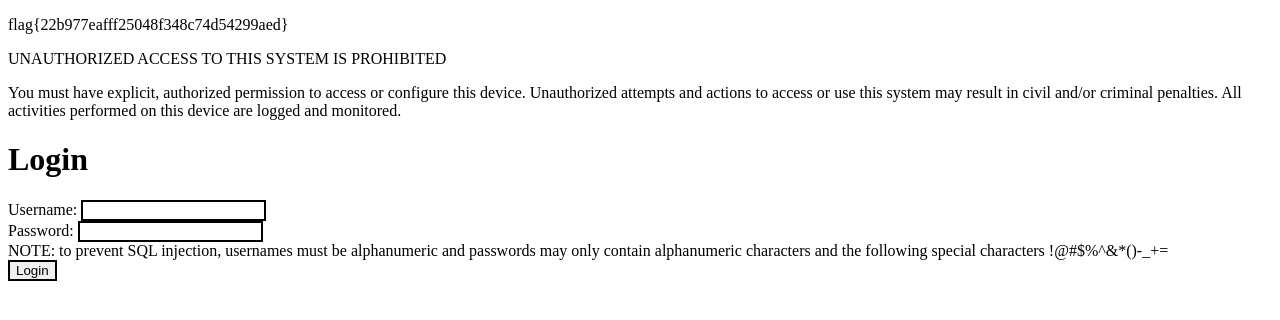
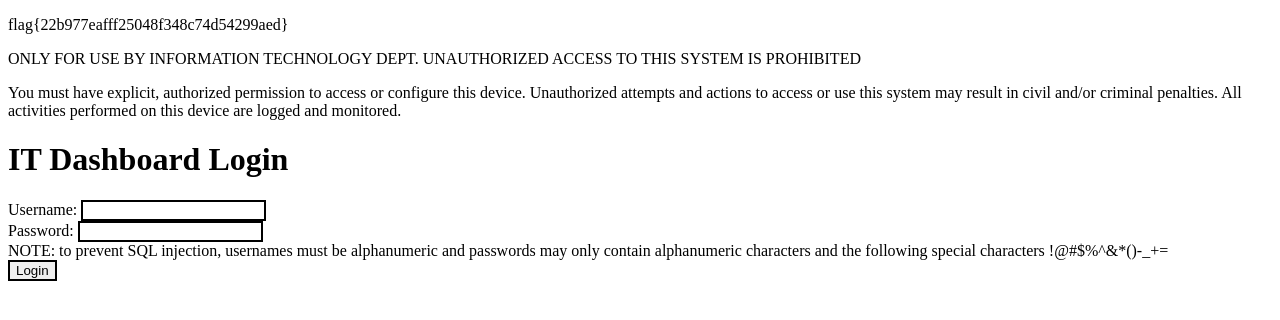
Before and after one commit to bjames/2023-Holiday-Hacks, a Flask app: page /login in a window 1280 px wide. Shown: the top 320 px of the page. Run offline with Flask 3, Linux system fonts and the light colour scheme.

```diff
--- a/it_dashboard/templates/login.html
+++ b/it_dashboard/templates/login.html
@@ -7,9 +7,9 @@
     </head>
     <body>
         <p>flag{22b977eafff25048f348c74d54299aed}</p>
-        <p>UNAUTHORIZED ACCESS TO THIS SYSTEM IS PROHIBITED</p>
+        <p>ONLY FOR USE BY INFORMATION TECHNOLOGY DEPT. UNAUTHORIZED ACCESS TO THIS SYSTEM IS PROHIBITED</p>
         <p>You must have explicit, authorized permission to access or configure this device. Unauthorized attempts and actions to access or use this system may result in civil and/or criminal penalties. All activities performed on this device are logged and monitored. </p>
-        <h1>Login</h1>
+        <h1>IT Dashboard Login</h1>
             <form method="post">
                 Username: <input type="text" name="username" pattern="[A-Za-z0-9]*"><br>
                 Password: <input type="password" name="password" pattern="[A-Za-z0-9!@#$%^&*()-_=+]*"><br>
```
Also changed, not shown: 1 other file.
